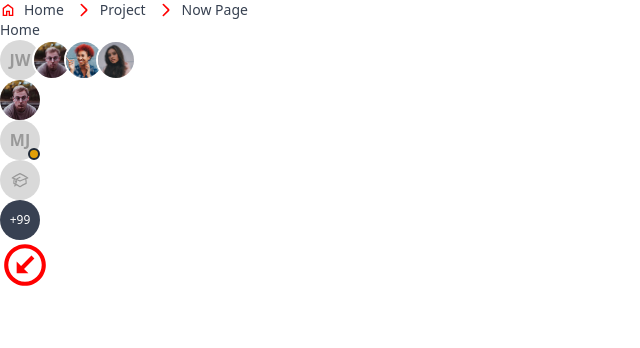
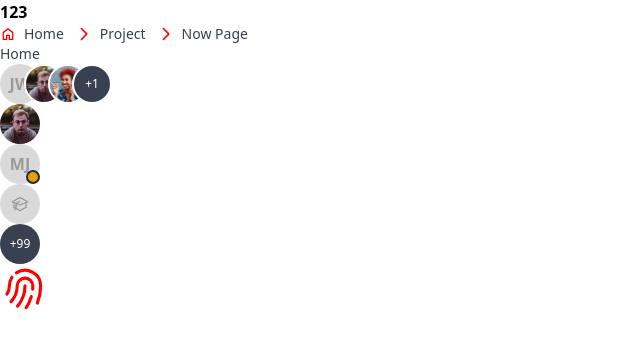
Before and after one commit to jonyworker/auo_comp, a Vue app: page / in a window 1280 px wide. Shown: the top 348 px of the page, without its empty margins (0-640 px from the left). Built offline with nearby package versions, Linux system fonts and the light colour scheme.

Commit message:
update: 微修改 avatar

```diff
--- a/src/App.vue
+++ b/src/App.vue
@@ -44,9 +44,10 @@ const breadcrumbData = [
 </script>
 
 <template>
+    <h1>123</h1>
     <a-breadcrumb :data="breadcrumbData"></a-breadcrumb>
     <a-breadcrumbItem icon="home">Home</a-breadcrumbItem>
-    <a-avatarGroup :data="avatars" limit="10"></a-avatarGroup>
+    <a-avatarGroup :data="avatars" limit="3"></a-avatarGroup>
     <hr />
     <a-avatar type="image" size="sm" rounded></a-avatar>
     <a-avatar
@@ -58,7 +59,7 @@ const breadcrumbData = [
     ></a-avatar>
     <a-avatar type="icon" size="sm" rounded></a-avatar>
     <a-avatar type="more" size="sm" rounded></a-avatar>
-    <a-icon name="MdiArrowBottomLeftThinCircleOutline" size="50"></a-icon>
+    <a-icon name="finger-print" size="50"></a-icon>
 </template>
 
 <style scoped></style>
--- a/src/components/misc/Avatar.vue
+++ b/src/components/misc/Avatar.vue
@@ -140,7 +140,7 @@ const initialName = (fullName) => {
     width: fit-content;
 }
 .avatar-group .avatar-container:not(:nth-child(1)) {
-    margin-left: -4px;
+    margin-left: -8px;
 }
 .avatar-group .avatar-container:not(:nth-child(1)) .avatar {
     border-width: 2px;
--- a/src/components/misc/AvatarStatus.vue
+++ b/src/components/misc/AvatarStatus.vue
@@ -16,7 +16,7 @@ const props = defineProps({
 });
 
 const avatarStatusCVAClass = computed(() => {
-    return cva("avatar-container avatar-status", {
+    return cva("avatar-status", {
         variants: {
             status: {
                 online: "status-online",
@@ -86,26 +86,27 @@ const avatarStatusCVAClass = computed(() => {
 <style scoped>
 .avatar-container .avatar-status {
     position: absolute;
-    width: 12px;
-    height: 12px;
+    width: 14px;
+    height: 14px;
     border-radius: 9999px;
     border: 2px solid #1f2937;
+    /* box-sizing: border-box; */
 }
 .avatar-status.status-position-tl {
-    top: -5px;
-    left: -5px;
+    top: -6px;
+    left: -6px;
 }
 .avatar-status.status-position-tr {
-    top: -5px;
-    right: -5px;
+    top: -6px;
+    right: -6px;
 }
 .avatar-status.status-position-br {
-    bottom: -5px;
-    right: -5px;
+    bottom: -6px;
+    right: -6px;
 }
 .avatar-status.status-position-bl {
-    bottom: -5px;
-    left: -5px;
+    bottom: -6px;
+    left: -6px;
 }
 .avatar-status.status-position-tl-rounded {
     top: 0;
@@ -123,7 +124,7 @@ const avatarStatusCVAClass = computed(() => {
     bottom: 0;
     left: 0;
 }
-.avatar-status {
+.avatar-status.status-online {
     /* green */
     background-color: #31c48d;
 }
```
